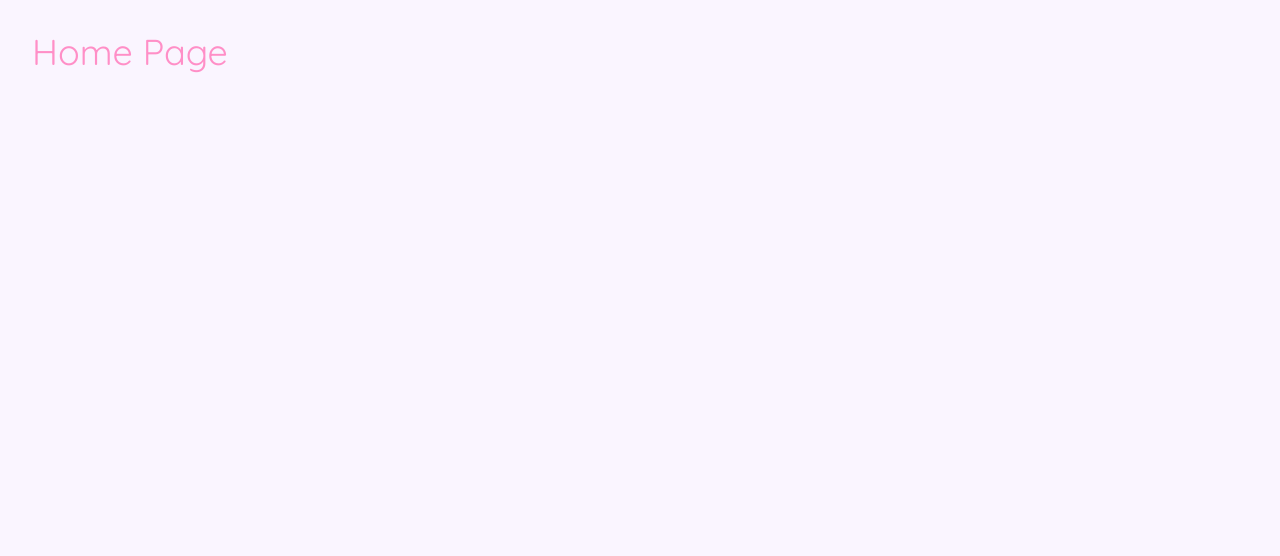
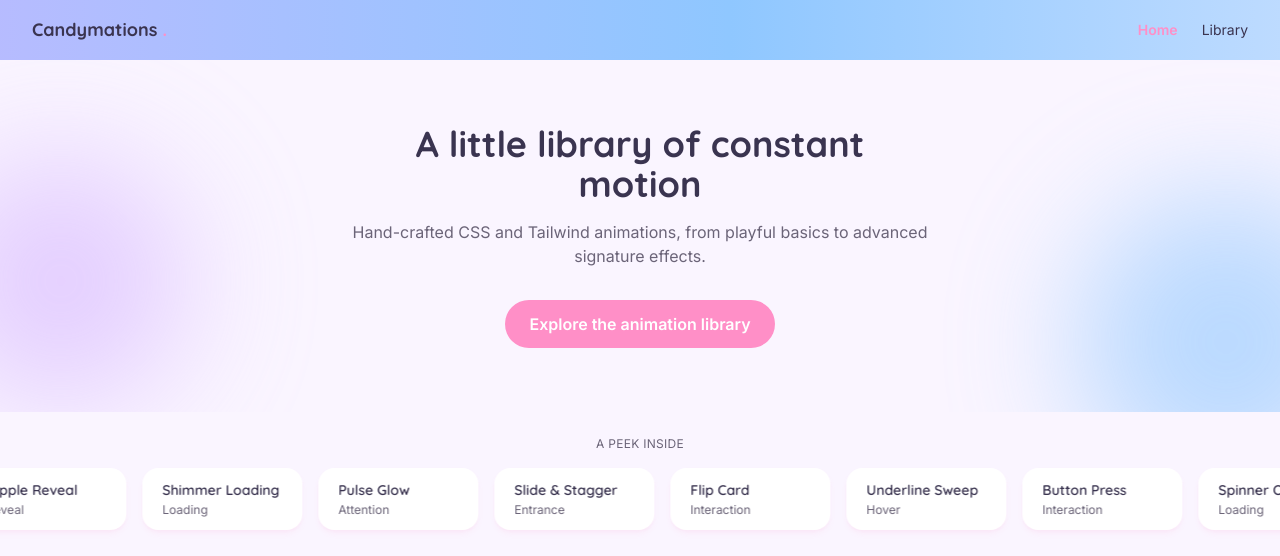
Before and after one commit to Krimzonn/Candymations, a React (Vite) app: page / in a window 1280 px wide. Shown: the top 556 px of the page. Built offline with nearby package versions, Linux system fonts and the light colour scheme.

Commit message:
Added belt animation, navbar + animation, hero card and links

```diff
--- a/src/App.jsx
+++ b/src/App.jsx
@@ -1,4 +1,5 @@
 import { Routes, Route } from "react-router-dom";
+import Navbar from "./components/Navbar";
 import Home from "./pages/Home";
 import Library from "./pages/Library";
 import AnimationDetail from "./pages/AnimationDetail";
@@ -6,6 +7,7 @@ import AnimationDetail from "./pages/AnimationDetail";
 function App() {
   return (
     <div className="min-h-screen bg-cc-bg">
+      <Navbar />
       <Routes>
         <Route path="/" element={<Home />} />
         <Route path="/library" element={<Library />} />
--- /dev/null
+++ b/src/components/AnimationBelt.jsx
@@ -0,0 +1,32 @@
+import { Link } from "react-router-dom";
+import { animations } from "../data/animations";
+
+function AnimationBelt() {
+  const beltItems = [...animations, ...animations];
+
+  return (
+    <div className="py-6 overflow-hidden">
+      <p className="text-center font-body text-xs uppercase tracking-wide text-cc-muted mb-4">
+        A peek inside
+      </p>
+      <div className="belt-track flex gap-4 w-max">
+        {beltItems.map((anim, i) => (
+          <Link
+            to={`/animations/${anim.slug}`}
+            key={`${anim.slug}-${i}`}
+            className="bg-white rounded-2xl px-5 py-3 shadow-md shadow-cc-pink/10 min-w-[160px] shrink-0"
+          >
+            <p className="font-heading text-cc-text text-sm font-semibold">
+              {anim.name}
+            </p>
+            <p className="font-body text-xs text-cc-muted mt-0.5">
+              {anim.category}
+            </p>
+          </Link>
+        ))}
+      </div>
+    </div>
+  );
+}
+
+export default AnimationBelt;
--- /dev/null
+++ b/src/components/AnimationCard.jsx
@@ -0,0 +1,20 @@
+import { Link } from "react-router-dom";
+
+function AnimationCard({ slug, name, description }) {
+  return (
+    <div className="bg-white rounded-3xl p-6 shadow-lg shadow-cc-pink/10 hover:translate-y-1 transition-transform">
+      <h3 className="font-heading text-cc-text text-xl font-semibold mb-2">
+        {name}
+      </h3>
+      <p className="font-body text-cc-muted text-sm mb-4">{description}</p>
+      <Link
+        to={`/animations/${slug}`}
+        className="inline-block bg-cc-pink hover:bg-cc-pink-hover text-white font-body font-medium px-4 py-2 rounded-full transition-colors"
+      >
+        Play Animation
+      </Link>
+    </div>
+  );
+}
+
+export default AnimationCard;
--- /dev/null
+++ b/src/components/CloudBlob.jsx
@@ -0,0 +1,20 @@
+function CloudBlob({ color = "cc-lilac", size = 200, className = "" }) {
+  const colorMap = {
+    "cc-lilac": "#D4B3FF",
+    "cc-blue": "#8FC7FF",
+    "cc-pink": "#FF8FC7",
+  };
+
+  return (
+    <div
+      className={`absolute rounded-full blur-3xl opacity-60 pointer-events-none ${className}`}
+      style={{
+        width: size,
+        height: size,
+        backgroundColor: colorMap[color],
+      }}
+    ></div>
+  );
+}
+
+export default CloudBlob;
--- /dev/null
+++ b/src/components/Hero.jsx
@@ -0,0 +1,29 @@
+import { Link } from "react-router-dom";
+import CloudBlob from "./CloudBlob";
+
+function Hero() {
+  return (
+    <div className="relative overflow-hidden w-full px-8 py-16 text-center">
+      <CloudBlob color="cc-lilac" size={250} className="top-24 -left-16" />
+      <CloudBlob color="cc-blue" size={300} className="-bottom-20 -right-24" />
+
+      <div className="relative z-10 max-w-xl mx-auto">
+        <h1 className="font-heading text-cc-text text-4xl font-bold mb-4">
+          A little library of constant motion
+        </h1>
+        <p className="font-body text-cc-muted text-base mb-8">
+          Hand-crafted CSS and Tailwind animations, from playful basics to
+          advanced signature effects.
+        </p>
+        <Link
+          to="/library"
+          className="inline-block bg-cc-pink hover:bg-cc-pink-hover text-white font-body font-semibold px-6 py-3 rounded-full transition-colors"
+        >
+          Explore the animation library
+        </Link>
+      </div>
+    </div>
+  );
+}
+
+export default Hero;
--- /dev/null
+++ b/src/components/Navbar.jsx
@@ -0,0 +1,32 @@
+import { NavLink } from "react-router-dom";
+
+function Navbar() {
+  return (
+    <nav className="animated-gradient flex items-center justify-between px-8 py-4 bg-white">
+      <NavLink to="/" className="font-heading text-cc-text text-lg font-bold">
+        Candymations <span className="text-cc-pink">.</span>
+      </NavLink>
+
+      <div className="flex gap-6 font-body text-sm">
+        <NavLink
+          to="/"
+          className={({ isActive }) =>
+            `${isActive ? "text-cc-pink font-semibold" : "text-cc-text"}`
+          }
+        >
+          Home
+        </NavLink>
+        <NavLink
+          to="/library"
+          className={({ isActive }) =>
+            `${isActive ? "text-cc-pink font-semibold" : "text-cc-text"}`
+          }
+        >
+          Library
+        </NavLink>
+      </div>
+    </nav>
+  );
+}
+
+export default Navbar;
--- /dev/null
+++ b/src/data/animations.js
@@ -0,0 +1,90 @@
+export const animations = [
+  {
+    slug: "elastic-bounce",
+    name: "Elastic Bounce",
+    description: "Element bounces in with elastic overshoot before settling.",
+    category: "Entrance",
+    difficulty: "Basic",
+  },
+  {
+    slug: "fade-and-rise",
+    name: "Fade & Rise",
+    description: "Simple fade-in combined with a subtle upware translate.",
+    category: "Entrance",
+    difficulty: "Basic",
+  },
+  {
+    slug: "ripple-reveal",
+    name: "Ripple Reveal",
+    description:
+      "Content reveals outwards from a center point just like a ripple.",
+    category: "Reveal",
+    difficulty: "Intermediate",
+  },
+  {
+    slug: "shimmer-loading",
+    name: "Shimmer Loading",
+    description:
+      "A moving light gradient sweep, classic skeleton-loading effect.",
+    category: "Loading",
+    difficulty: "basic",
+  },
+  {
+    slug: "pulse-glow",
+    name: "Pulse Glow",
+    description: "Element gently pulses opacity and scale to draw attention.",
+    category: "Attention",
+    difficulty: "basic",
+  },
+  {
+    slug: "slide-and-stagger",
+    name: "Slide & Stagger",
+    description: "List items slide in sequentially with a staggered delay.",
+    category: "Entrance",
+    difficulty: "intermediate",
+  },
+  {
+    slug: "flip-card",
+    name: "Flip Card",
+    description:
+      "Card flips on hover to reveal a back face using 3D transforms.",
+    category: "Interaction",
+    difficulty: "intermediate",
+  },
+  {
+    slug: "underline-sweep",
+    name: "Underline Sweep",
+    description: "Text underline animates in from one side on hover.",
+    category: "Hover",
+    difficulty: "basic",
+  },
+  {
+    slug: "button-press",
+    name: "Button Press",
+    description: "Button scales down slightly on click for tactile feedback.",
+    category: "Interaction",
+    difficulty: "basic",
+  },
+  {
+    slug: "spinner-orbit",
+    name: "Spinner Orbit",
+    description: "Small dots orbit a center point as a loading indicator.",
+    category: "Loading",
+    difficulty: "intermediate",
+  },
+  {
+    slug: "cotton-candy-swirl",
+    name: "Cotton Candy Swirl",
+    description:
+      "A soft pink and lilac gradient swirls and morphs like spun sugar.",
+    category: "Signature",
+    difficulty: "signature",
+  },
+  {
+    slug: "melting-blob",
+    name: "Melting Blob",
+    description: "A rounded shape organically deforms as if slowly melting.",
+    category: "Signature",
+    difficulty: "signature",
+  },
+];
--- a/src/index.css
+++ b/src/index.css
@@ -12,3 +12,45 @@
   --font-heading: "Quicksand", sans-serif;
   --font-body: "Inter", system-ui, sans-serif;
 }
+
+@keyframes gradient-stride {
+  0% {
+    background-position: 0% 50%;
+  }
+  50% {
+    background-position: 100% 50%;
+  }
+  100% {
+    background-position: 0% 50%;
+  }
+}
+
+@keyframes belt-scroll {
+  from {
+    transform: translate3d(0, 0, 0);
+  }
+  to {
+    transform: translate3d(-50%, 0, 0);
+  }
+}
+
+.belt-track {
+  animation: belt-scroll 30s linear infinite;
+  will-change: transform;
+}
+
+.belt-track:hover {
+  animation-play-state: paused;
+}
+
+.animated-gradient {
+  background: linear-gradient(90deg, #faf5ff, #d4b3ff, #8fc7ff, #faf5ff);
+  background-size: 300% 100%;
+  animation: gradient-stride 8s ease-in-out infinite;
+}
+
+@media (prefers-reduced-motion: reduce) {
+  .belt-track {
+    animation: none;
+  }
+}
--- a/src/pages/Home.jsx
+++ b/src/pages/Home.jsx
@@ -1,5 +1,13 @@
+import Hero from "../components/Hero";
+import AnimationBelt from "../components/AnimationBelt";
+
 function Home() {
-  return <h1 className="font-heading text-cc-pink text-4xl p-8">Home Page</h1>;
+  return (
+    <div>
+      <Hero />
+      <AnimationBelt />
+    </div>
+  );
 }
 
 export default Home;
--- a/src/pages/Library.jsx
+++ b/src/pages/Library.jsx
@@ -1,6 +1,16 @@
+import { animations } from "../data/animations";
+import AnimationCard from "../components/AnimationCard";
+
 function Library() {
   return (
-    <h1 className="font-heading text-cc-pink text-4xl p-8">Library Page</h1>
+    <div className="font-heading text-cc-text text-4xl font-bold mb-8">
+      Animation Library
+      <div className="grid grid-cols-1 md:grid-cols-2 lg:grid-cols-3 gap-6">
+        {animations.map((anim) => (
+          <AnimationCard key={anim.slug} {...anim} />
+        ))}
+      </div>
+    </div>
   );
 }
 
```
